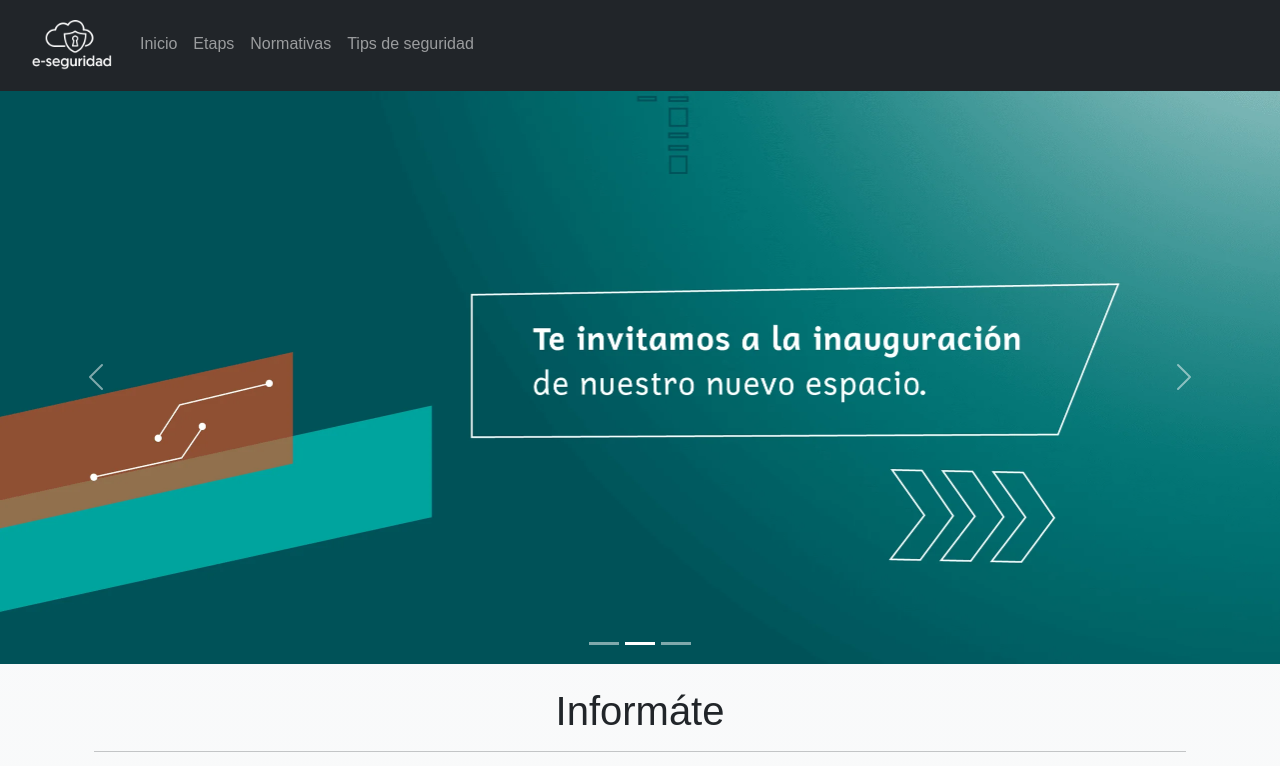
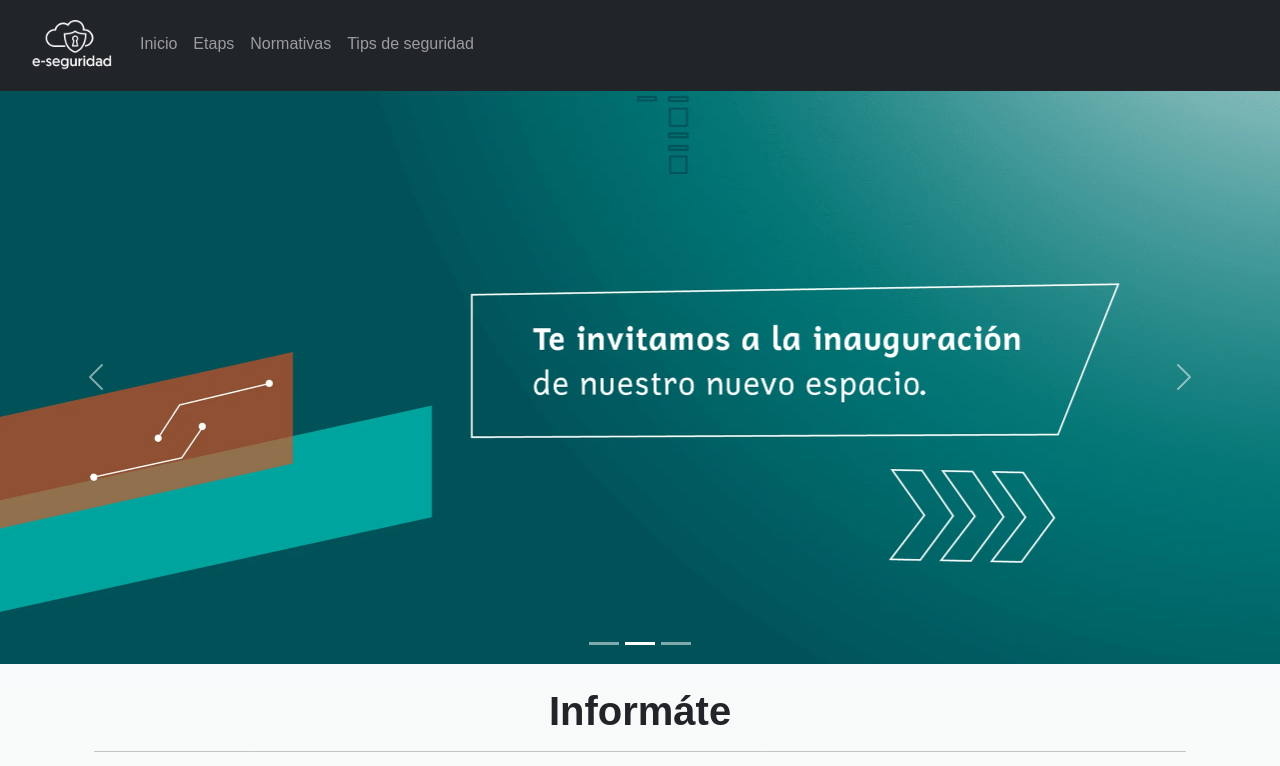
Before and after one commit to hernanr9317/sampleFrontendNextJs, a Next.js app: page / in a window 1280 px wide. Shown: the top 766 px of the page. Built offline with nearby package versions, Linux system fonts and the light colour scheme; no server answers.

Commit message:
add h1 bold

```diff
--- a/styles/globals.scss
+++ b/styles/globals.scss
@@ -20,7 +20,7 @@ body {
   font-family: 'Poppins', sans-serif;
   overflow-x: hidden;
 
-  h6 {
+  h1, h6 {
     font-weight: bold;
   }
 
@@ -32,11 +32,3 @@ body {
   font-weight: normal;
  }
 }
-
-// .footerImg {
-//   filter: opacity(0.3) drop-shadow(0 0 0 white);
-// }
-
-// .normContainer{
-//   margin-top: 100px !important;
-// }
```
